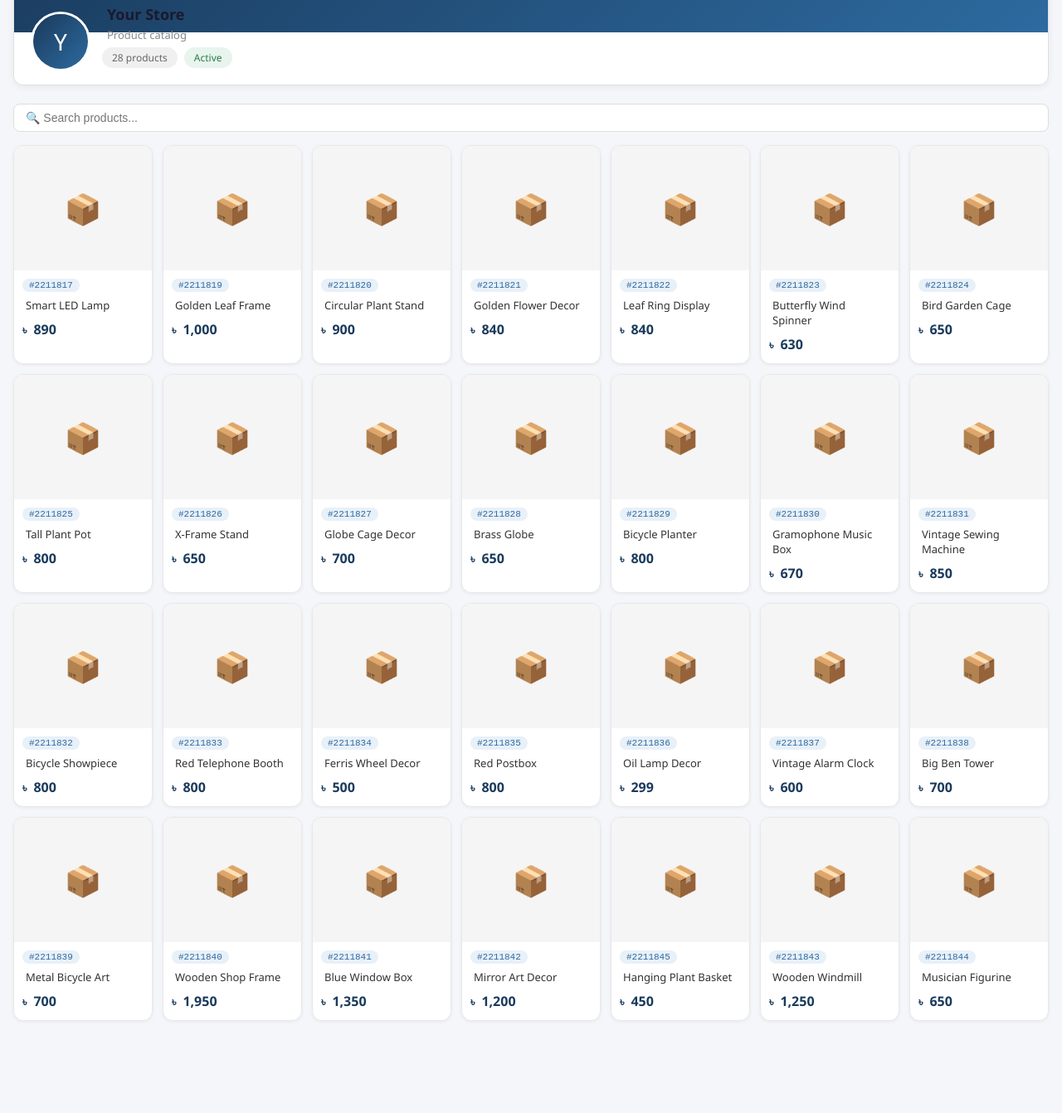
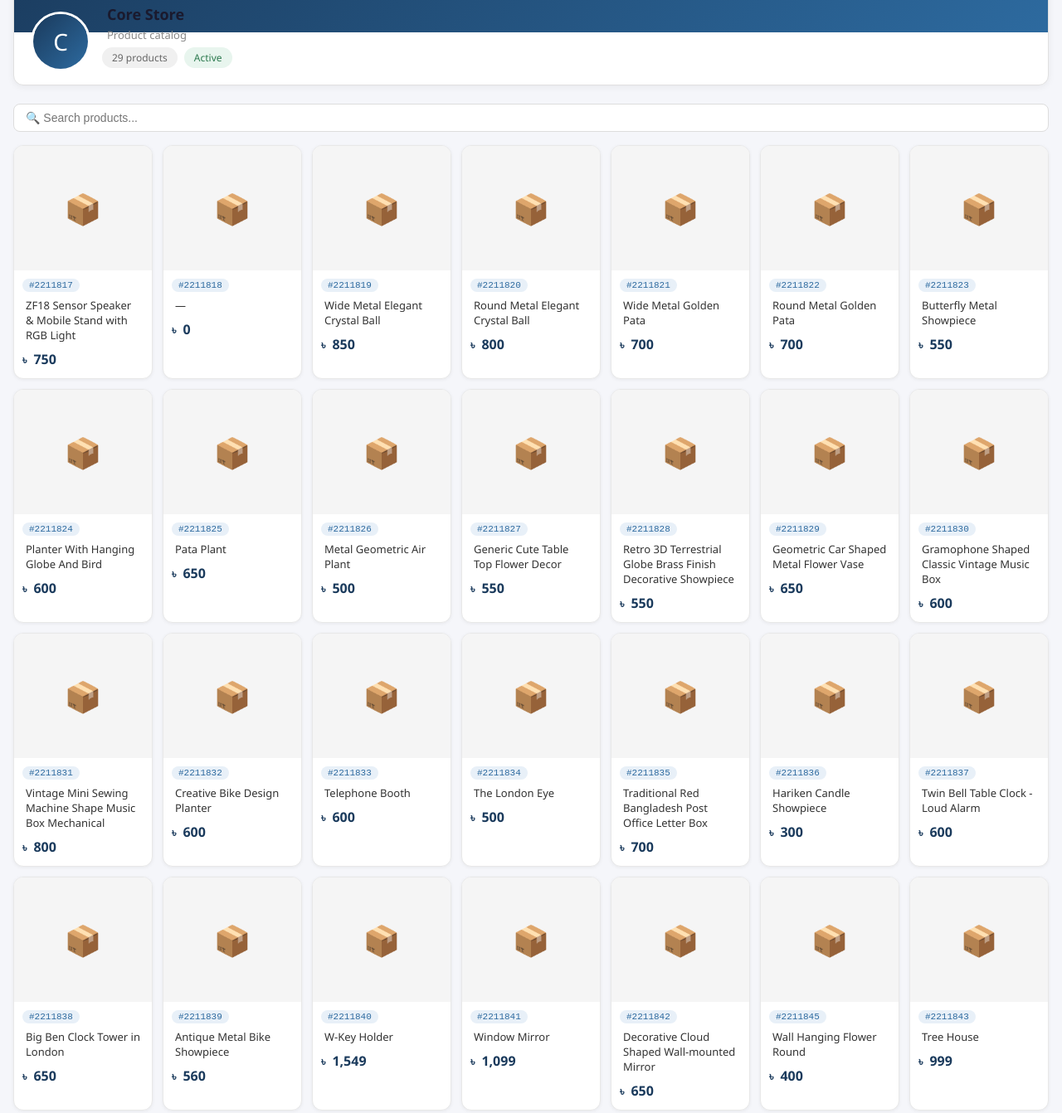
Before and after one commit to corestore-bd/catalog-, a plain HTML site: page index.html in a window 1280 px wide. Shown: the part 166-1508 px from the top of the page at 83% size. Before the commit the page ends 1409 px from the top, so only its background shows below. Drawn offline with Linux system fonts and the light colour scheme.

Commit message:
Update index.html

```diff
--- a/index.html
+++ b/index.html
@@ -3,15 +3,13 @@
 <head>
 <meta charset="UTF-8">
 <meta name="viewport" content="width=device-width, initial-scale=1.0">
-<title>Product Catalog</title>
+<title>Core Store - Product Catalog</title>
 <style>
   * { box-sizing: border-box; margin: 0; padding: 0; }
   body { font-family: 'Segoe UI', sans-serif; background: #f5f6fa; min-height: 100vh; }
-
   .admin-toggle { display: flex; justify-content: flex-end; padding: 10px 16px 0; }
   .admin-btn { background: none; border: 1px dashed #ccc; color: #999; font-size: 12px; padding: 4px 12px; border-radius: 20px; cursor: pointer; }
   .admin-btn:hover { background: #f0f0f0; }
-
   .store-header { margin: 10px 16px; border-radius: 12px; overflow: hidden; border: 0.5px solid #e0e0e0; background: white; box-shadow: 0 2px 8px rgba(0,0,0,0.06); }
   .cover-area { width: 100%; height: 160px; position: relative; overflow: hidden; }
   .cover-placeholder { width: 100%; height: 100%; display: flex; align-items: center; justify-content: center; background: linear-gradient(135deg, #1a3a5c 0%, #2d6a9f 100%); }
@@ -21,7 +19,6 @@
   .cover-overlay { position: absolute; inset: 0; background: rgba(0,0,0,0.3); opacity: 0; display: flex; align-items: center; justify-content: center; transition: opacity 0.25s; }
   .cover-area.editable:hover .cover-overlay { opacity: 1; }
   .cover-overlay span { color: white; font-size: 13px; background: rgba(0,0,0,0.6); padding: 6px 14px; border-radius: 20px; }
-
   .profile-row { display: flex; align-items: flex-end; gap: 14px; padding: 0 1.25rem 1rem; margin-top: -36px; position: relative; }
   .logo-wrap { width: 72px; height: 72px; border-radius: 50%; border: 3px solid white; overflow: hidden; position: relative; flex-shrink: 0; }
   .logo-wrap.editable { cursor: pointer; }
@@ -37,9 +34,7 @@
   .stat-badges { display: flex; gap: 8px; margin-top: 6px; }
   .badge { background: #f0f0f0; padding: 4px 12px; border-radius: 20px; font-size: 12px; color: #666; }
   .badge.green { background: #e8f5ee; color: #2d7a4f; }
-
   .main { padding: 12px 16px; }
-
   .editor-controls { display: flex; gap: 8px; margin-bottom: 1rem; flex-wrap: wrap; align-items: center; }
   .editor-controls input[type=text] { flex: 1; min-width: 160px; font-size: 14px; padding: 8px 12px; border: 1px solid #ddd; border-radius: 8px; outline: none; }
   .editor-controls input:focus { border-color: #2d6a9f; }
@@ -47,13 +42,10 @@
   .add-btn:hover { background: #2d6a9f; }
   .download-btn { background: #2d6a9f; color: white; border: none; border-radius: 8px; padding: 8px 18px; font-size: 13px; cursor: pointer; }
   .download-btn:hover { background: #1a3a5c; }
-
   .customer-controls { display: flex; gap: 8px; margin-bottom: 1rem; }
   .customer-controls input { flex: 1; font-size: 14px; padding: 8px 14px; border: 1px solid #ddd; border-radius: 8px; outline: none; }
   .customer-controls input:focus { border-color: #2d6a9f; }
-
   .grid { display: grid; grid-template-columns: repeat(auto-fill, minmax(160px, 1fr)); gap: 12px; }
-
   .card { background: white; border: 0.5px solid #e8e8e8; border-radius: 12px; overflow: hidden; box-shadow: 0 1px 4px rgba(0,0,0,0.06); }
   .card-img { width: 100%; height: 150px; background: #f5f5f5; display: flex; align-items: center; justify-content: center; position: relative; overflow: hidden; }
   .card-img.editable { cursor: pointer; }
@@ -64,7 +56,6 @@
   .img-overlay { position: absolute; inset: 0; background: rgba(0,0,0,0.38); display: flex; align-items: center; justify-content: center; opacity: 0; transition: opacity 0.25s ease; }
   .card-img.editable:hover .img-overlay { opacity: 1; }
   .img-overlay span { color: white; font-size: 12px; background: rgba(0,0,0,0.6); padding: 4px 10px; border-radius: 12px; }
-
   .card-body { padding: 10px; }
   .code-row { display: flex; align-items: center; gap: 4px; margin-bottom: 5px; }
   .code-tag { font-size: 11px; color: #2d6a9f; background: #e8f0f8; padding: 2px 8px; border-radius: 10px; font-family: monospace; }
@@ -82,7 +73,6 @@
   .price-display.editable { cursor: pointer; }
   .price-display.editable:hover { background: #f5f5f5; }
   .inline-edit { width: 100%; border: 1px solid #ccc; border-radius: 4px; padding: 2px 6px; font-size: 13px; font-family: 'Segoe UI', sans-serif; background: white; color: #333; outline: none; }
-
   .modal-bg { position: fixed; inset: 0; background: rgba(0,0,0,0.5); display: flex; align-items: center; justify-content: center; z-index: 999; }
   .modal { background: white; border-radius: 12px; padding: 1.5rem; width: 280px; box-shadow: 0 8px 32px rgba(0,0,0,0.2); }
   .modal h3 { font-size: 16px; margin-bottom: 4px; color: #1a1a2e; }
@@ -125,13 +115,13 @@
   </div>
   <div class="profile-row">
     <div class="logo-wrap" id="logoWrap">
-      <div class="logo-placeholder" id="logoPlaceholder">Y</div>
+      <div class="logo-placeholder" id="logoPlaceholder">C</div>
       <img id="logoImg" src="" alt="" style="display:none;width:100%;height:100%;object-fit:cover;">
       <div class="logo-overlay"><span>📷</span></div>
       <input type="file" id="logoInput" accept="image/*" style="display:none" onchange="handleLogo(event)">
     </div>
     <div class="store-info">
-      <div class="store-name-el" id="storeName" contenteditable="false" spellcheck="false" oninput="updateStoreName()">Your Store</div>
+      <div class="store-name-el" id="storeName" contenteditable="false" spellcheck="false" oninput="updateStoreName()">Core Store</div>
       <div class="store-sub">Product catalog</div>
       <div class="stat-badges">
         <div class="badge" id="totalBadge">28 products</div>
@@ -162,34 +152,35 @@ const PASS = 'CSss8635';
 const currency = '৳';
 let isEditor = false;
 let products = [
-  {id:'#2211817',name:'Smart LED Lamp',price:890,img:null},
-  {id:'#2211819',name:'Golden Leaf Frame',price:1000,img:null},
-  {id:'#2211820',name:'Circular Plant Stand',price:900,img:null},
-  {id:'#2211821',name:'Golden Flower Decor',price:840,img:null},
-  {id:'#2211822',name:'Leaf Ring Display',price:840,img:null},
-  {id:'#2211823',name:'Butterfly Wind Spinner',price:630,img:null},
-  {id:'#2211824',name:'Bird Garden Cage',price:650,img:null},
-  {id:'#2211825',name:'Tall Plant Pot',price:800,img:null},
-  {id:'#2211826',name:'X-Frame Stand',price:650,img:null},
-  {id:'#2211827',name:'Globe Cage Decor',price:700,img:null},
-  {id:'#2211828',name:'Brass Globe',price:650,img:null},
-  {id:'#2211829',name:'Bicycle Planter',price:800,img:null},
-  {id:'#2211830',name:'Gramophone Music Box',price:670,img:null},
-  {id:'#2211831',name:'Vintage Sewing Machine',price:850,img:null},
-  {id:'#2211832',name:'Bicycle Showpiece',price:800,img:null},
-  {id:'#2211833',name:'Red Telephone Booth',price:800,img:null},
-  {id:'#2211834',name:'Ferris Wheel Decor',price:500,img:null},
-  {id:'#2211835',name:'Red Postbox',price:800,img:null},
-  {id:'#2211836',name:'Oil Lamp Decor',price:299,img:null},
-  {id:'#2211837',name:'Vintage Alarm Clock',price:600,img:null},
-  {id:'#2211838',name:'Big Ben Tower',price:700,img:null},
-  {id:'#2211839',name:'Metal Bicycle Art',price:700,img:null},
-  {id:'#2211840',name:'Wooden Shop Frame',price:1950,img:null},
-  {id:'#2211841',name:'Blue Window Box',price:1350,img:null},
-  {id:'#2211842',name:'Mirror Art Decor',price:1200,img:null},
-  {id:'#2211845',name:'Hanging Plant Basket',price:450,img:null},
-  {id:'#2211843',name:'Wooden Windmill',price:1250,img:null},
-  {id:'#2211844',name:'Musician Figurine',price:650,img:null},
+  {id:'#2211817',name:'ZF18 Sensor Speaker & Mobile Stand with RGB Light',price:750,img:null},
+  {id:'#2211818',name:'',price:0,img:null},
+  {id:'#2211819',name:'Wide Metal Elegant Crystal Ball',price:850,img:null},
+  {id:'#2211820',name:'Round Metal Elegant Crystal Ball',price:800,img:null},
+  {id:'#2211821',name:'Wide Metal Golden Pata',price:700,img:null},
+  {id:'#2211822',name:'Round Metal Golden Pata',price:700,img:null},
+  {id:'#2211823',name:'Butterfly Metal Showpiece',price:550,img:null},
+  {id:'#2211824',name:'Planter With Hanging Globe And Bird',price:600,img:null},
+  {id:'#2211825',name:'Pata Plant',price:650,img:null},
+  {id:'#2211826',name:'Metal Geometric Air Plant',price:500,img:null},
+  {id:'#2211827',name:'Generic Cute Table Top Flower Decor',price:550,img:null},
+  {id:'#2211828',name:'Retro 3D Terrestrial Globe Brass Finish Decorative Showpiece',price:550,img:null},
+  {id:'#2211829',name:'Geometric Car Shaped Metal Flower Vase',price:650,img:null},
+  {id:'#2211830',name:'Gramophone Shaped Classic Vintage Music Box',price:600,img:null},
+  {id:'#2211831',name:'Vintage Mini Sewing Machine Shape Music Box Mechanical',price:800,img:null},
+  {id:'#2211832',name:'Creative Bike Design Planter',price:600,img:null},
+  {id:'#2211833',name:'Telephone Booth',price:600,img:null},
+  {id:'#2211834',name:'The London Eye',price:500,img:null},
+  {id:'#2211835',name:'Traditional Red Bangladesh Post Office Letter Box',price:700,img:null},
+  {id:'#2211836',name:'Hariken Candle Showpiece',price:300,img:null},
+  {id:'#2211837',name:'Twin Bell Table Clock - Loud Alarm',price:600,img:null},
+  {id:'#2211838',name:'Big Ben Clock Tower in London',price:650,img:null},
+  {id:'#2211839',name:'Antique Metal Bike Showpiece',price:560,img:null},
+  {id:'#2211840',name:'W-Key Holder',price:1549,img:null},
+  {id:'#2211841',name:'Window Mirror',price:1099,img:null},
+  {id:'#2211842',name:'Decorative Cloud Shaped Wall-mounted Mirror',price:650,img:null},
+  {id:'#2211845',name:'Wall Hanging Flower Round',price:400,img:null},
+  {id:'#2211843',name:'Tree House',price:999,img:null},
+  {id:'#2211844',name:'Wooden Motorbike',price:550,img:null},
 ];
 
 function handleAdminBtn(){if(isEditor)exitEditor();else{document.getElementById('modalBg').style.display='flex';setTimeout(()=>document.getElementById('passInput').focus(),100);}}
@@ -213,7 +204,7 @@ function triggerImg(idx){document.getElementById('fi'+idx).click();}
 function handleImg(e,idx){const f=e.target.files[0];if(!f)return;const r=new FileReader();r.onload=ev=>{products[idx].img=ev.target.result;render();};r.readAsDataURL(f);}
 function handleCover(e){const f=e.target.files[0];if(!f)return;const r=new FileReader();r.onload=ev=>{document.getElementById('coverImg').src=ev.target.result;document.getElementById('coverImg').style.display='block';document.getElementById('coverPlaceholder').style.display='none';};r.readAsDataURL(f);}
 function handleLogo(e){const f=e.target.files[0];if(!f)return;const r=new FileReader();r.onload=ev=>{document.getElementById('logoImg').src=ev.target.result;document.getElementById('logoImg').style.display='block';document.getElementById('logoPlaceholder').style.display='none';};r.readAsDataURL(f);}
-function updateStoreName(){const n=document.getElementById('storeName').textContent.trim();document.getElementById('logoPlaceholder').textContent=(n||'Y').charAt(0).toUpperCase();}
+function updateStoreName(){const n=document.getElementById('storeName').textContent.trim();document.getElementById('logoPlaceholder').textContent=(n||'C').charAt(0).toUpperCase();}
 function deleteProduct(idx){if(confirm('Delete "'+(products[idx].name||products[idx].id)+'"?')){products.splice(idx,1);render();}}
 function addProduct(){products.push({id:'#NEW000',name:'New Product',price:0,img:null});render();setTimeout(()=>{document.getElementById('productGrid').lastElementChild?.scrollIntoView({behavior:'smooth'});},100);}
 function downloadCSV(){const rows=[['Product Name','Product Code','Price','Currency']];products.forEach(p=>rows.push([p.name,p.id,p.price,currency]));const csv=rows.map(r=>r.map(c=>'"'+String(c).replace(/"/g,'""')+'"').join(',')).join('\n');const a=document.createElement('a');a.href=URL.createObjectURL(new Blob([csv],{type:'text/csv'}));a.download='product_catalog.csv';a.click();}
```
